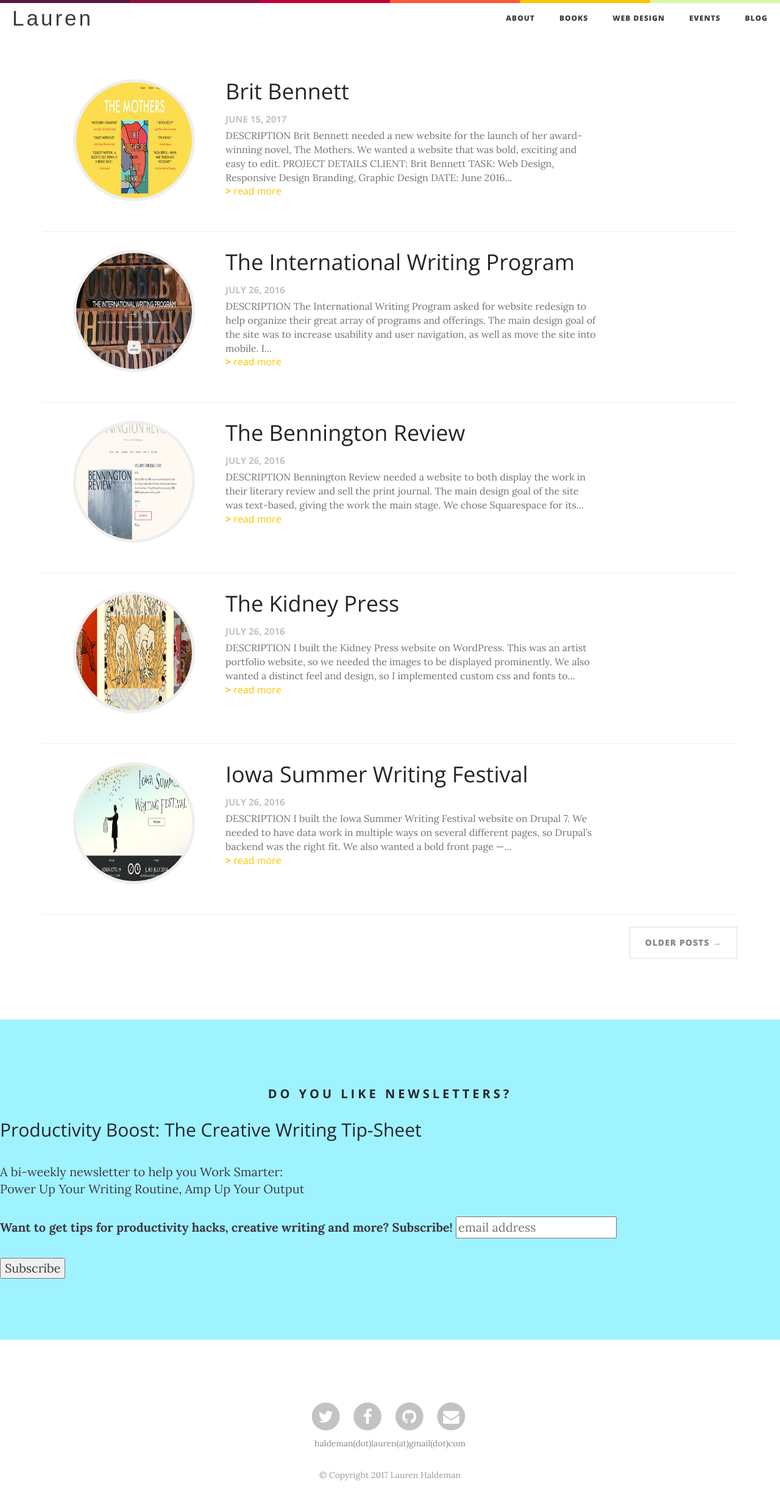
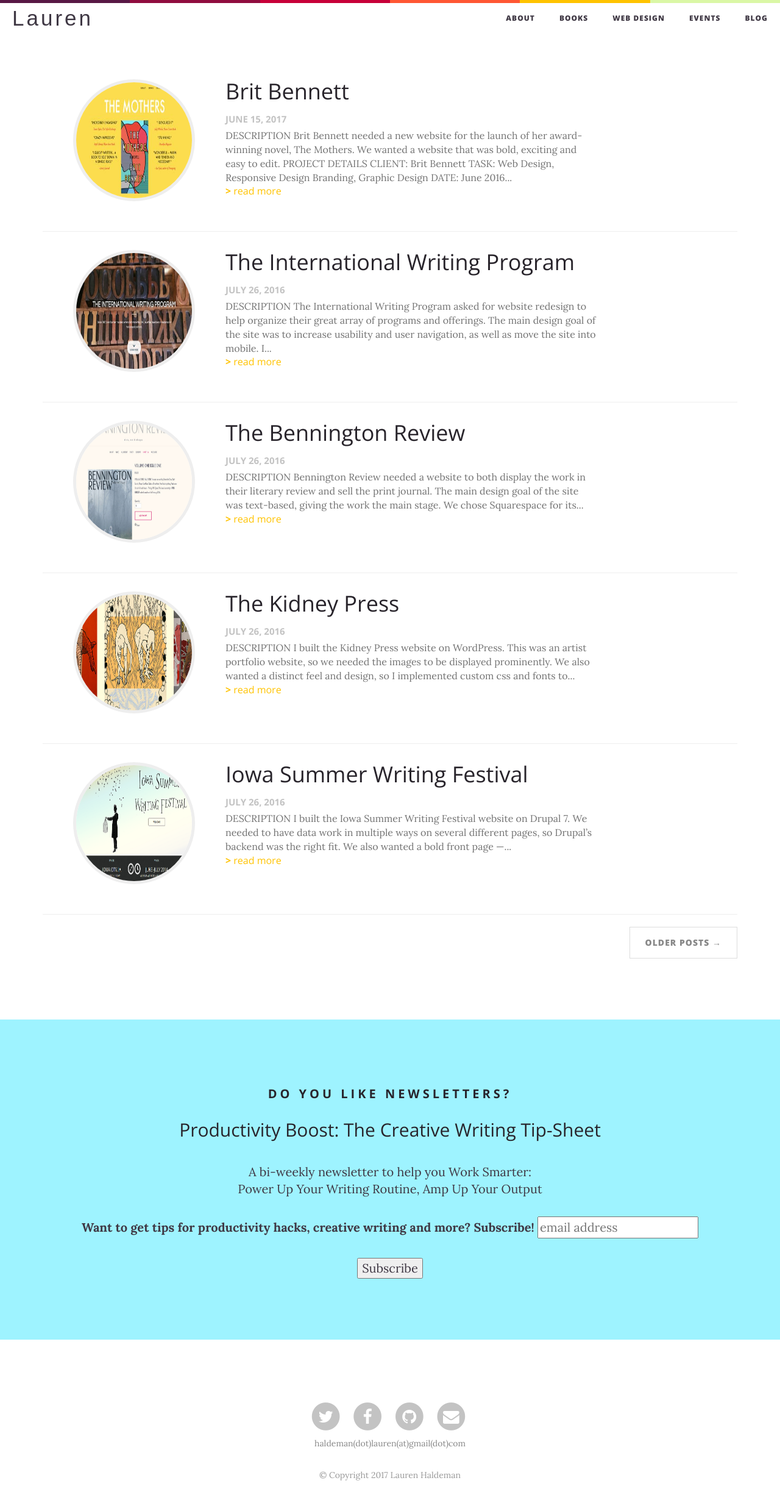
Before and after one commit to laurenhaldeman/laurenhaldeman.github.io, a Jekyll site: the page built from blog-time/index.html, in a window 1280 px wide. Shown: the whole page at 61% size. Built offline with Jekyll 4.4.1, drawn with Linux system fonts in a browser that asks for light colours; nearby versions of some CDN libraries; some web fonts are replaced; the list of posts is cut into pages by our own code; comment, search, counter and statistics services are not loaded.

Commit message:
newsletter centering and smaller mobile typer

```diff
--- a/css/creative.css
+++ b/css/creative.css
@@ -43,7 +43,7 @@
 }
 
 h1.large {
-font-size: 40px;
+font-size: 38px;
 line-height: 50px;
 font-family: 'Open Sans', 'Helvetica Neue', Helvetica, Arial, sans-serif;
 font-weight: 500;
@@ -119,6 +119,10 @@
 .drawn {letter-spacing: 5px; font-family: 'Londrina Solid', sans-serif;}
 
 .typer-section {text-align: center;}
+
+#mc_embed_signup {text-align: center;}
+
+
 /* NAV BAR */
 
 .navbar-default {background: white;}
```
